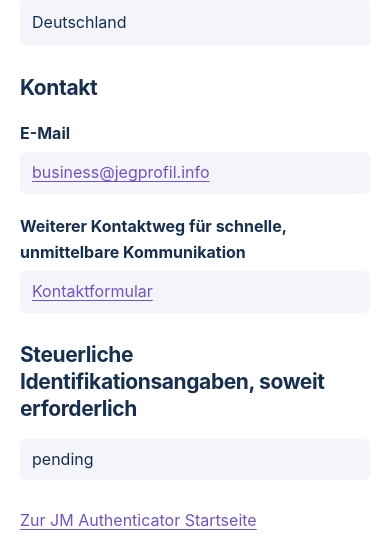
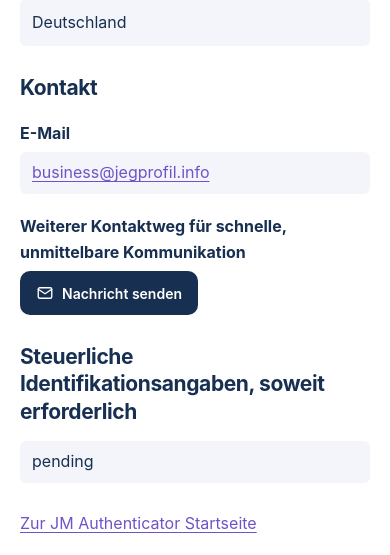
Before and after one commit to githubjess/php-stock-monitor, a PHP site: page /impressum/ in a window 390 px wide. Shown: the part 1138-1693 px from the top of the page. Run offline with PHP 8.4, Linux system fonts and the light colour scheme.

Commit message:
Improve Impressum contact navigation with multilingual button
- Replace the plain Contact Form text link with a
  professional "Send us a message" button.
- Add an envelope icon and clear call-to-action styling.
- Apply the existing JM Authenticator navy-blue design.
- Improve visibility, contrast and mobile usability.
- Translate the button label into all seven languages.
- Preserve the existing contact form and functionality.
- Keep the confirmed publisher name, full postal address
  and business email unchanged.
- Preserve the existing Share Monitor application.
- Refresh the production deployment files in web/dist.

```diff
--- a/web/impressum/index.html
+++ b/web/impressum/index.html
@@ -50,7 +50,7 @@
 <h2 data-i18n="legal.addressTitle" id="address-heading">Ladungsfähige Anschrift</h2><address><span data-i18n="legal.street" class="jm-legal-placeholder">Hildeboldstrasse 5</span><span data-i18n="legal.city" class="jm-legal-placeholder">80797 München</span><span data-i18n="legal.country" class="jm-legal-placeholder">Deutschland</span></address>
       </section>
       <section aria-labelledby="contact-heading">
-<h2 data-i18n="legal.contactTitle" id="contact-heading">Kontakt</h2><dl><dt data-i18n="legal.emailLabel">E-Mail</dt><dd class="jm-legal-placeholder"><a data-i18n="legal.emailValue" href="mailto:business@jegprofil.info">business@jegprofil.info</a></dd><dt data-i18n="legal.channelLabel">Weiterer Kontaktweg für schnelle, unmittelbare Kommunikation</dt><dd class="jm-legal-placeholder"><a data-i18n="legal.channelValue" href="/contact/">Kontaktformular</a></dd></dl>
+<h2 data-i18n="legal.contactTitle" id="contact-heading">Kontakt</h2><dl><dt data-i18n="legal.emailLabel">E-Mail</dt><dd class="jm-legal-placeholder"><a data-i18n="legal.emailValue" href="mailto:business@jegprofil.info">business@jegprofil.info</a></dd><dt data-i18n="legal.channelLabel">Weiterer Kontaktweg für schnelle, unmittelbare Kommunikation</dt><dd><a class="jm-legal-contact-button" href="/contact/"><svg width="18" height="18" viewBox="0 0 24 24" fill="none" stroke="currentColor" stroke-width="1.8" stroke-linecap="round" stroke-linejoin="round" aria-hidden="true" focusable="false"><rect x="3" y="5" width="18" height="14" rx="2"/><path d="m3 7 9 6 9-6"/></svg><span data-i18n="legal.channelValue">Nachricht senden</span></a></dd></dl>
       </section>
       <section aria-labelledby="tax-heading">
 <h2 data-i18n="legal.taxTitle" id="tax-heading">Steuerliche Identifikationsangaben, soweit erforderlich</h2><p data-i18n="legal.taxValue" class="jm-legal-placeholder">pending</p>
--- a/web/impressum/legal.css
+++ b/web/impressum/legal.css
@@ -12,6 +12,9 @@
 .jm-legal-placeholder { color: var(--jm-navy); background: #f3f5fa; padding: 8px 12px; border-radius: 6px; }
 .jm-legal-content a { color: var(--jm-violet); text-decoration: underline; text-underline-offset: 3px; }
 .jm-legal-authority-link { display: inline-flex; align-items: center; min-height: 44px; }
+.jm-legal-content a.jm-legal-contact-button { display: inline-flex; align-items: center; gap: 8px; min-height: 44px; max-width: 100%; padding: 10px 16px; border-radius: 10px; background: var(--jm-navy); color: white; font-size: 14px; font-weight: 600; line-height: 1.5; text-decoration: none; }
+.jm-legal-content a.jm-legal-contact-button:hover { color: white; filter: brightness(1.12); }
+.jm-legal-contact-button svg { flex-shrink: 0; }
 @media (max-width: 480px) {
   .jm-legal-content { padding-block: 25px 45px; }
   .jm-legal-content h2 { font-size: 21px; }
--- a/web/locales/impressum/de.json
+++ b/web/locales/impressum/de.json
@@ -18,7 +18,7 @@
   "legal.emailLabel": "E-Mail",
   "legal.emailValue": "business@jegprofil.info",
   "legal.channelLabel": "Weiterer Kontaktweg für schnelle, unmittelbare Kommunikation",
-  "legal.channelValue": "Kontaktformular",
+  "legal.channelValue": "Nachricht senden",
   "legal.taxTitle": "Steuerliche Identifikationsangaben, soweit erforderlich",
   "legal.taxValue": "pending",
   "legal.home": "Zur JM Authenticator Startseite"
--- a/web/locales/impressum/en.json
+++ b/web/locales/impressum/en.json
@@ -18,7 +18,7 @@
   "legal.emailLabel": "Email",
   "legal.emailValue": "business@jegprofil.info",
   "legal.channelLabel": "Additional channel for prompt, direct communication",
-  "legal.channelValue": "Contact form",
+  "legal.channelValue": "Send us a message",
   "legal.taxTitle": "Tax identification details, where required",
   "legal.taxValue": "pending",
   "legal.home": "Back to the JM Authenticator homepage"
--- a/web/locales/impressum/es.json
+++ b/web/locales/impressum/es.json
@@ -18,7 +18,7 @@
   "legal.emailLabel": "Correo electrónico",
   "legal.emailValue": "business@jegprofil.info",
   "legal.channelLabel": "Canal adicional para una comunicación rápida y directa",
-  "legal.channelValue": "Formulario de contacto",
+  "legal.channelValue": "Envíanos un mensaje",
   "legal.taxTitle": "Identificación fiscal, cuando sea necesaria",
   "legal.taxValue": "pending",
   "legal.home": "Volver al inicio de JM Authenticator"
--- a/web/locales/impressum/fr.json
+++ b/web/locales/impressum/fr.json
@@ -18,7 +18,7 @@
   "legal.emailLabel": "Adresse e-mail",
   "legal.emailValue": "business@jegprofil.info",
   "legal.channelLabel": "Autre moyen de communication rapide et directe",
-  "legal.channelValue": "Formulaire de contact",
+  "legal.channelValue": "Envoyez-nous un message",
   "legal.taxTitle": "Identifiants fiscaux, si nécessaire",
   "legal.taxValue": "pending",
   "legal.home": "Retour à l’accueil de JM Authenticator"
--- a/web/locales/impressum/vi.json
+++ b/web/locales/impressum/vi.json
@@ -18,7 +18,7 @@
   "legal.emailLabel": "Email",
   "legal.emailValue": "business@jegprofil.info",
   "legal.channelLabel": "Kênh bổ sung để liên lạc nhanh chóng và trực tiếp",
-  "legal.channelValue": "Biểu mẫu liên hệ",
+  "legal.channelValue": "Gửi tin nhắn cho chúng tôi",
   "legal.taxTitle": "Mã số định danh thuế, nếu bắt buộc",
   "legal.taxValue": "pending",
   "legal.home": "Quay lại trang chủ JM Authenticator"
--- a/web/locales/impressum/zh-Hans.json
+++ b/web/locales/impressum/zh-Hans.json
@@ -18,7 +18,7 @@
   "legal.emailLabel": "电子邮箱",
   "legal.emailValue": "business@jegprofil.info",
   "legal.channelLabel": "可进行快速、直接沟通的其他联系渠道",
-  "legal.channelValue": "联系表单",
+  "legal.channelValue": "给我们留言",
   "legal.taxTitle": "税务识别信息（如有要求）",
   "legal.taxValue": "pending",
   "legal.home": "返回 JM Authenticator 首页"
--- a/web/locales/impressum/zh-Hant.json
+++ b/web/locales/impressum/zh-Hant.json
@@ -18,7 +18,7 @@
   "legal.emailLabel": "電子郵件",
   "legal.emailValue": "business@jegprofil.info",
   "legal.channelLabel": "可進行快速、直接溝通的其他聯絡管道",
-  "legal.channelValue": "聯絡表單",
+  "legal.channelValue": "傳送訊息給我們",
   "legal.taxTitle": "稅務識別資訊（如有要求）",
   "legal.taxValue": "pending",
   "legal.home": "返回 JM Authenticator 首頁"
```
Also changed, not shown: 2 other files.
